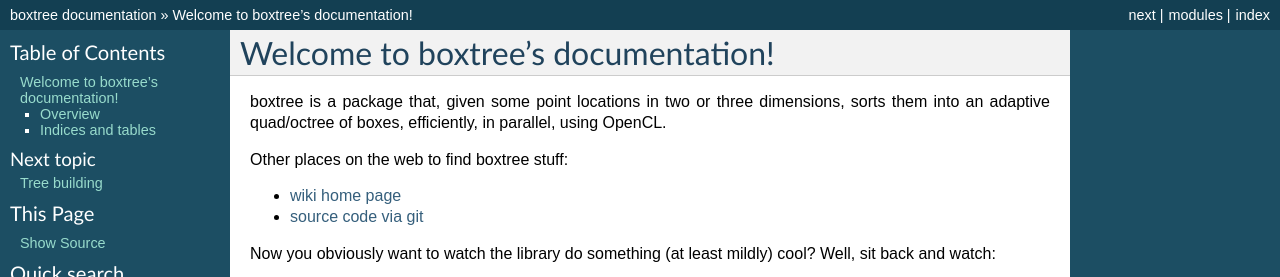
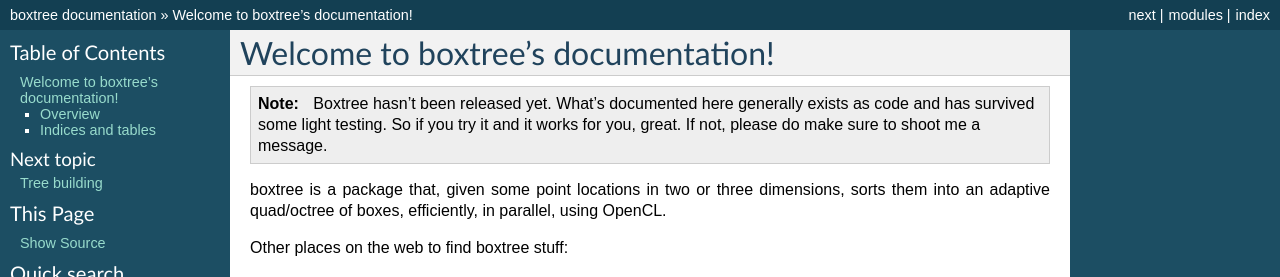
Before and after one commit to inducer/boxtree, a Sphinx documentation site: the page built from doc/index.rst, in a window 1280 px wide, cut to the strip 0-277 px from the top of the page. Built offline with Sphinx 7.4.7, drawn with Linux system fonts in a browser that asks for light colours; formulas are drawn with MathJax 3.

Commit message:
Add pre-release warning to docs.

```diff
--- a/doc/index.rst
+++ b/doc/index.rst
@@ -1,5 +1,11 @@
 Welcome to boxtree's documentation!
 ===================================
+
+.. note::
+    Boxtree hasn't been released yet. What's documented here generally
+    exists as code and has survived some light testing. So if you try
+    it and it works for you, great. If not, please do make sure to shoot
+    me a message.
 
 boxtree is a package that, given some point locations in two or three
 dimensions, sorts them into an adaptive quad/octree of boxes, efficiently, in
```
Also changed, not shown: 1 other file.
